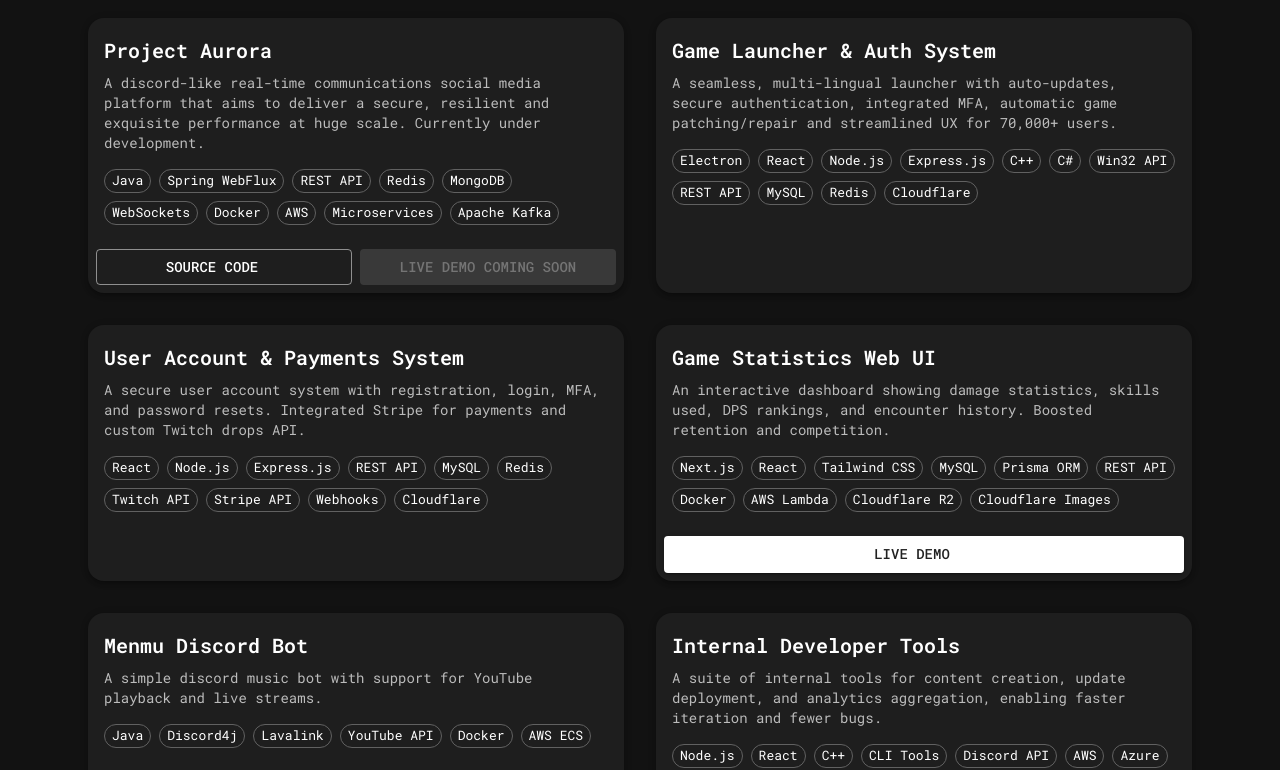
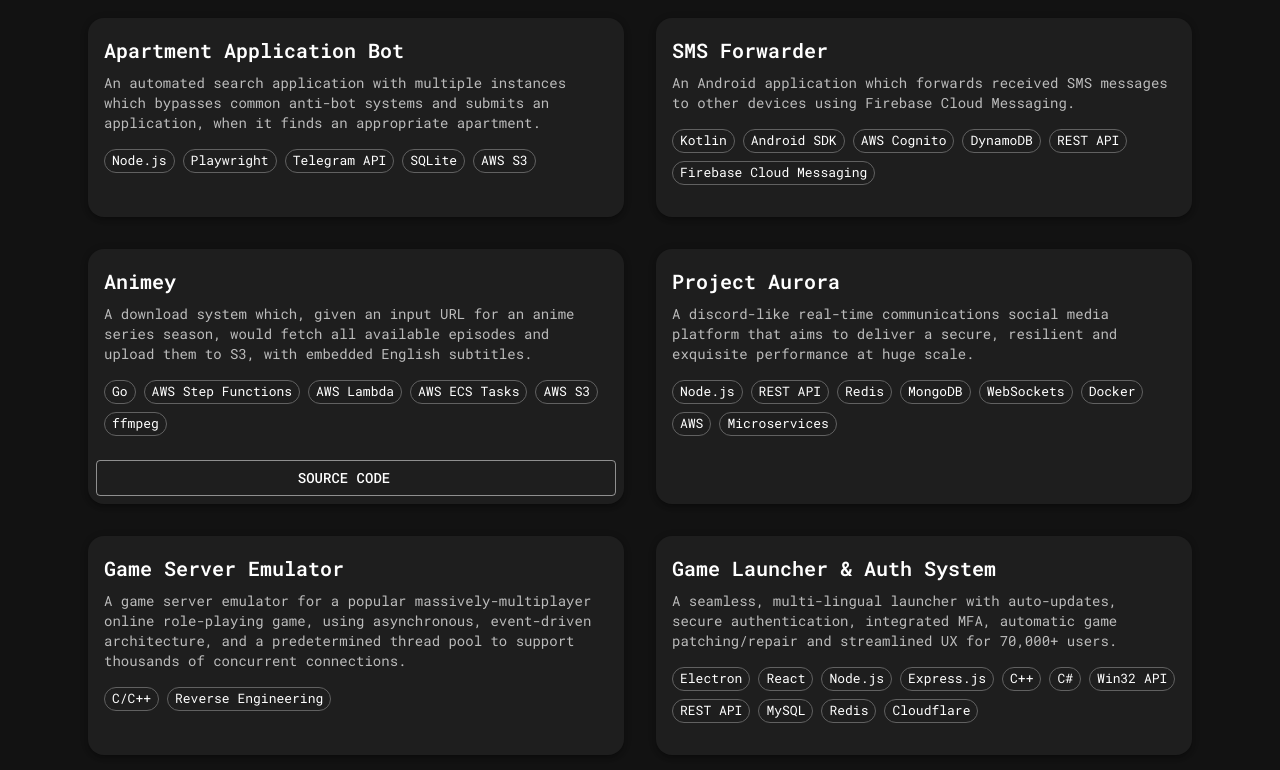
Before and after one commit to menmaa/menma-portfolio, a Next.js app: page / in a window 1280 px wide. Shown: the part 3460-4230 px from the top of the page. Built offline with nearby package versions, Linux system fonts and the light colour scheme; no server answers; some icons are missing; what @mui/material-nextjs would draw is missing.

Commit message:
Update projects section

```diff
--- a/src/components/ProjectsSection.tsx
+++ b/src/components/ProjectsSection.tsx
@@ -25,12 +25,35 @@ type Project = {
 
 const projects: Project[] = [
   {
+    title: 'Apartment Application Bot',
+    description:
+      'An automated search application with multiple instances which bypasses common anti-bot systems and submits an application, when it finds an appropriate apartment.',
+    stack: ['Node.js', 'Playwright', 'Telegram API', 'SQLite', 'AWS S3']
+  },
+  {
+    title: 'SMS Forwarder',
+    description:
+      'An Android application which forwards received SMS messages to other devices using Firebase Cloud Messaging.',
+    stack: ['Kotlin', 'Android SDK', 'AWS Cognito', 'DynamoDB', 'REST API', 'Firebase Cloud Messaging']
+  },
+  {
+    title: 'Animey',
+    description:
+      'A download system which, given an input URL for an anime series season, would fetch all available episodes and upload them to S3, with embedded English subtitles.',
+    stack: ['Go', 'AWS Step Functions', 'AWS Lambda', 'AWS ECS Tasks', 'AWS S3', 'ffmpeg'],
+    sourceUrl: 'https://github.com/menmaa/animey'
+  },
+  {
     title: 'Project Aurora',
     description:
-      'A discord-like real-time communications social media platform that aims to deliver a secure, resilient and exquisite performance at huge scale. Currently under development.',
-    stack: ['Java', 'Spring WebFlux', 'REST API', 'Redis', 'MongoDB', 'WebSockets', 'Docker', 'AWS', 'Microservices', 'Apache Kafka'],
-    demoUrl: null,
-    sourceUrl: 'https://github.com/menmaa/aurora'
+      'A discord-like real-time communications social media platform that aims to deliver a secure, resilient and exquisite performance at huge scale.',
+    stack: ['Node.js', 'REST API', 'Redis', 'MongoDB', 'WebSockets', 'Docker', 'AWS', 'Microservices'],
+  },
+  {
+    title: 'Game Server Emulator',
+    description:
+      'A game server emulator for a popular massively-multiplayer online role-playing game, using asynchronous, event-driven architecture, and a predetermined thread pool to support thousands of concurrent connections.',
+    stack: ['C/C++', 'Reverse Engineering']
   },
   {
     title: 'Game Launcher & Auth System',
@@ -52,16 +75,16 @@ const projects: Project[] = [
     demoUrl: 'https://moongourd.menma.dev'
   },
   {
+    title: 'Internal Developer Tools',
+    description:
+      'A suite of internal tools for content creation, update deployment, and analytics aggregation, enabling faster iteration and fewer bugs.',
+    stack: ['Node.js', 'React', 'C++', 'CLI Tools', 'Discord API', 'AWS', 'Azure'],
+  },
+  {
     title: 'Menmu Discord Bot',
     description: 'A simple discord music bot with support for YouTube playback and live streams.',
     stack: ['Java', 'Discord4j', 'Lavalink', 'YouTube API', 'Docker', 'AWS ECS'],
     sourceUrl: 'https://github.com/menmaa/MenmuDiscordBot'
-  },
-  {
-    title: 'Internal Developer Tools',
-    description:
-      'A suite of internal tools for content creation, update deployment, and analytics aggregation, enabling faster iteration and fewer bugs.',
-    stack: ['Node.js', 'React', 'C++', 'CLI Tools', 'Discord API', 'AWS', 'Azure'],
   },
 ];
 
@@ -109,7 +132,7 @@ export default function ProjectsSection() {
                       href={project.sourceUrl}
                       target="_blank"
                       rel="noopener"
-                      endIcon={<OpenInNewIcon/>}
+                      endIcon={<OpenInNewIcon />}
                       fullWidth
                     >Source Code</Button>}
 
@@ -126,7 +149,7 @@ export default function ProjectsSection() {
                       href={project.demoUrl}
                       target="_blank"
                       rel="noopener"
-                      endIcon={<OpenInNewIcon/>}
+                      endIcon={<OpenInNewIcon />}
                       fullWidth
                     >Live Demo</Button>}
 
```
